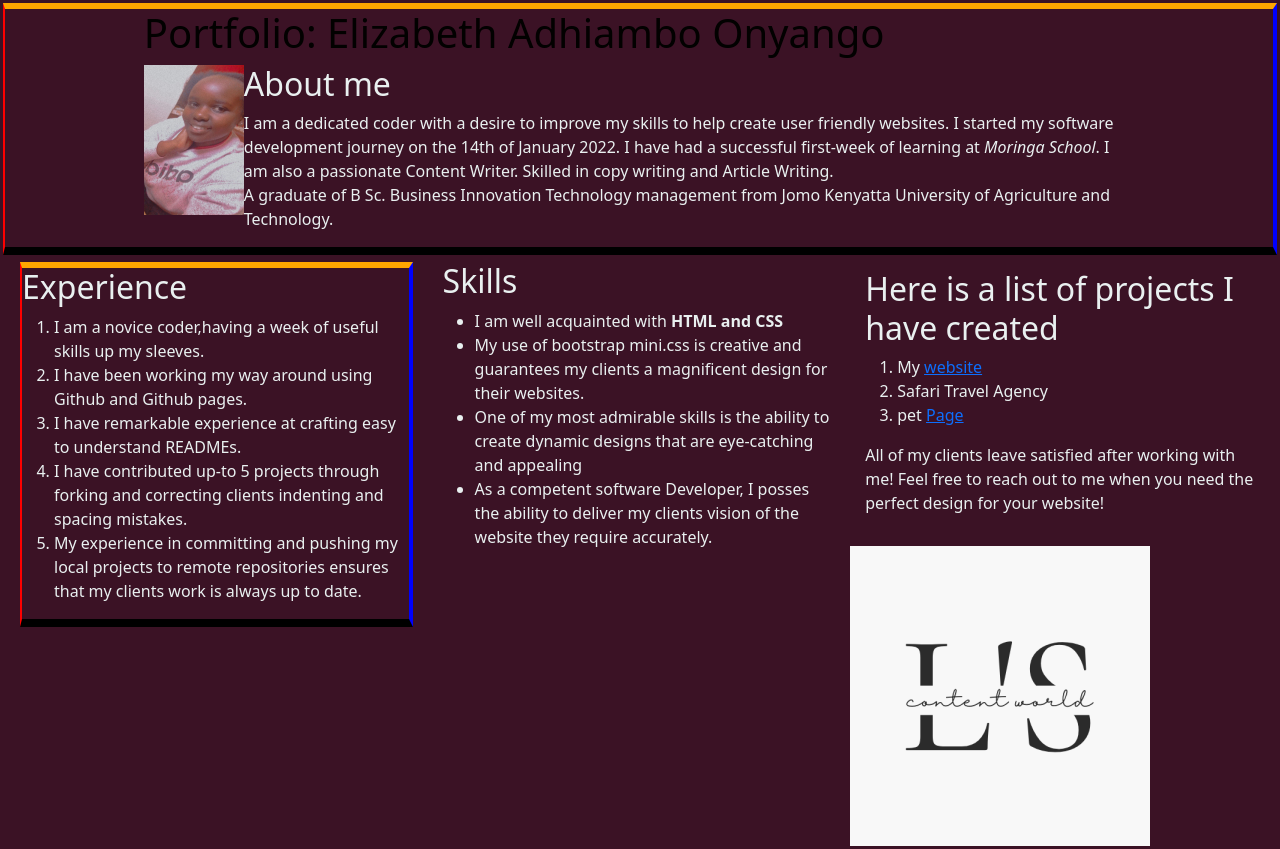
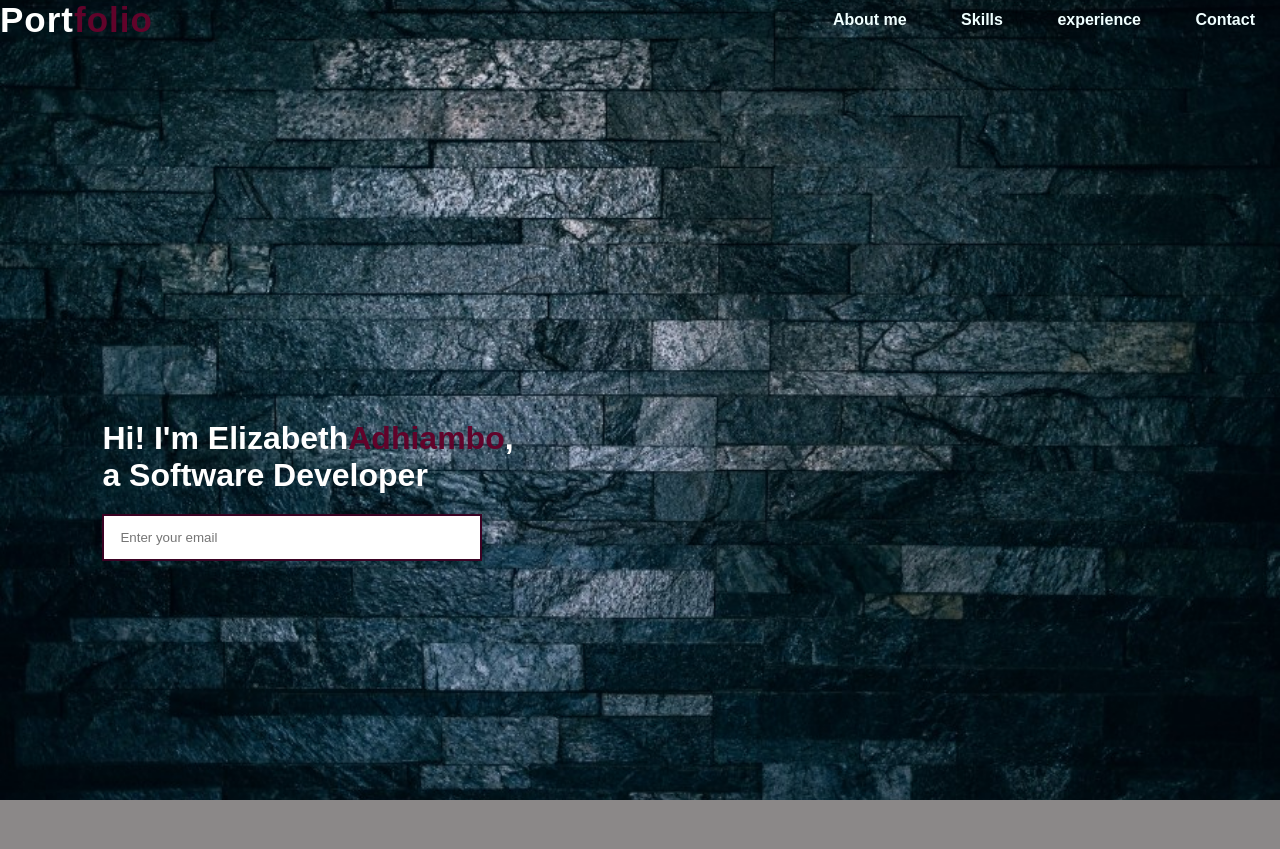
Before and after one commit to Liz-Adhiambo/week1-ip, a plain HTML site: page index.html in a window 1280 px wide. Shown: the top 849 px of the page. Drawn offline with Linux system fonts and the light colour scheme.

Commit message:
changed layout of the wabpage and background. added button

```diff
--- a/index.html
+++ b/index.html
@@ -2,88 +2,59 @@
 <html lang="en">
 
 <head>
-  <meta charset="UTF-8">
-  <meta http-equiv="X-UA-Compatible" content="IE=edge">
-  <meta name="viewport" content="width=device-width, initial-scale=1.0">
+
   <title>WEEK 1 INDEPENDENT PROJECT</title>
-  <link rel="stylesheet" href="bootstrap.min.css">
-  <link rel="stylesheet" href="styles.css">
+
+  <link rel="stylesheet" href="styles.css" type="text/css">
+  <link rel="stylesheet" href="https://cdnjs.cloudflare.com/ajax/libs/font-awesome/6.0.0/css/all.min.css"
+    integrity="sha512-9usAa10IRO0HhonpyAIVpjrylPvoDwiPUiKdWk5t3PyolY1cOd4DSE0Ga+ri4AuTroPR5aQvXU9xC6qOPnzFeg=="
+    crossorigin="anonymous" referrerpolicy="no-referrer" />
 </head>
 
 <body>
-  <div class="box">
-    <div class="container">
-      <div class="obar">
+  <!----hero section start-->
 
-        <h1>Portfolio: Elizabeth Adhiambo Onyango</h1>
-        <img src="images/image i will use-100x150.jpg" alt="Photo of me">
-        <h2>About me </h2>
-        <p> I am a dedicated coder with a desire to improve my skills to help create user friendly websites.
+  <div class="hero">
+    <nav>
+      <h2 class="logo">Port<span>folio</span></h2>
+      <ul>
+        <li><a href="#">About me</a> </li>
+        <li><a href="#">Skills</a> </li>
+        <li><a href="#">experience</a> </li>
+        <li><a href="#">Contact</a> </li>
+        </li>
+      </ul>
+    </nav>
+
+    <div class="intro">
+      <h1>Hi! I'm Elizabeth<span>Adhiambo</span>,<br> a Software Developer</h1>
+      <div class="contact">
+        <form>
+          <input type="email" name="email" id="mail" placeholder="Enter your email">
+
+        </form>
+      </div>
+    </div>
+  </div>
+  <!--------About section start----->
+  <section class="about">
+    <div class="content">
+      <img src="images/image i will use-200x400.jpg">
+      <div class="text">
+        <h2>About me</h2>
+        <h5>Developer</h5>
+        <p>I am a dedicated coder with a desire to improve my skills to help create user friendly websites.
           I
           started my software development journey on the 14th of January 2022. I have had a successful first-week of
-          learning
-          at
-          <em>Moringa School</em>.
-
-          I am also a passionate Content Writer. Skilled in copy
-          writing and Article Writing. <br> A graduate of B Sc. Business Innovation Technology management from Jomo
-          Kenyatta
-          University of
-          Agriculture and Technology.
-        </p>
-      </div>
-    </div>
-
-
-
-    <div class="column">
-      <div class="box">
-        <h2>Experience</h2>
-        <ol>
-          <li>I am a novice coder,having a week of useful skills up my sleeves. </li>
-          <li>I have been working my way around using Github and Github pages.</li>
-          <li>I have remarkable experience at crafting easy to understand READMEs.</li>
-          <li>I have contributed up-to 5 projects through forking and correcting clients indenting and spacing mistakes.
-          </li>
-          <li>My experience in committing and pushing my local projects to remote repositories ensures that my clients
-            work is
-            always up to date.</li>
+          learning at<em>Moringa School</em>.A graduate of B Sc. Business Innovation Technology management from Jomo
+          Kenyatta University of Agriculture and Technology.</p>
+          <button type="button">Hit me up!</button>
       </div>
 
     </div>
-    <div class="column">
-      </ol>
-      <h2>Skills</h2>
-      <ul>
-        <li>I am well acquainted with <strong>HTML and CSS</strong> </li>
-        <li>My use of bootstrap mini.css is creative and guarantees my clients a magnificent design for their websites.
-        </li>
-        <li>One of my most admirable skills is the ability to create dynamic designs that are eye-catching and appealing
-        </li>
-        <li>As a competent software Developer, I posses the ability to deliver my clients vision of the website they
-          require
-          accurately.</li>
-      </ul>
-    </div>
-  </div>
-  <div class="column">
-    <h2>Here is a list of projects I have created</h2>
-    <ol>
-      <li>My <a href="https://liz2222.github.io/my-first-webpage/">website</a></li>
-      <li>Safari Travel Agency</li>
-      <li> pet <a href="https://liz2222.github.io/pet-page/"> Page</a></li>
-    </ol>
-    <p>All of my clients leave satisfied after working with me! Feel free to reach out to me when you need the perfect
-      design for your website!</p>
+  </section>
 
-  </div>
-
-  </div>
-
-  <img src="images/Lizzy-300x300.png" alt="Photo of my Logo">
+</body>
 
 
-</body>
-</div>
-
 </html>
--- a/styles.css
+++ b/styles.css
@@ -1,26 +1,74 @@
-h1 {color: rgb(2, 1, 0);}
-body {background-color: hsl(332, 53%, 15%);
-font-style: normal;
-margin: 3px;
-color: rgb(233, 240, 240);
+* {padding: 0;
+margin: 0;
+font-family: Arial;
+box-sizing: border-box;}
+
+.hero{
+  height: 100vh;
+  width: 100%;
+  background-image: url(./images/Background.jpg);
+  background-size: cover;
+  background-position: center;
 }
 
+nav{display: flex;
+      align-items: center;
+    justify-content: space-between;
+  padding: top 45px;
+padding: left 8%;
+padding: right 8%;}
 
+.logo {color: white;
+        font-size: 35px;
+      letter-spacing: 1px;
+    cursor: pointer;}
+span{color: rgb(97, 3, 42);}
+
+nav ul li {list-style-type: none;
+           display: inline;
+          padding: 10px 25px;}
+
+
+nav ul li a {color: azure;
+  font-weight: bold;
+text-decoration: solid;}
+
+nav ul li a:hover{color: rgb(99, 13, 39);
+;
 }
-.obar {width: 600px;
-float: right;
-text-align: center;}
-img {float: left;}
-.column {
-  float: left;
-  width: 33.33%;
-  padding: 15px;
+.intro{
+  position: absolute;
+  top: 50%;
+  left: 8%;
 }
-.container {width: 80%;
-text-align: left;}
-.box {
-  border-left: 2px solid red;
-  border-right: 4px solid blue;
-  border-top: 6px solid orange;
-  border-bottom: 8px solid black;
+h1 {color: white;
+margin: 20px 0px 20px;
+font: 60px;}
+
+.contact {width: 380px;
+max-width: 100%;
+position: relative;
 }
+.contact form input:first-child{display: inline-block;
+  border: 2px solid rgb(59, 2, 35);
+  width: 100%;
+  padding: 14px 150px 14px 16px;
+  }
+
+  .about {width: 100%;
+  padding: 100px;
+background-color: rgb(139, 136, 136);}
+
+.about img{height: auto;
+width :250px;}
+
+.text{width: 700px;
+  top: auto;
+}
+.content {width: 1130px;
+max-width: 95%;
+display: flex;
+margin: 0 auto;
+align-items: center;
+justify-content: space-around;
+}
```
Also changed, not shown: images/Background.jpg (added), images/background.jpg (added).
